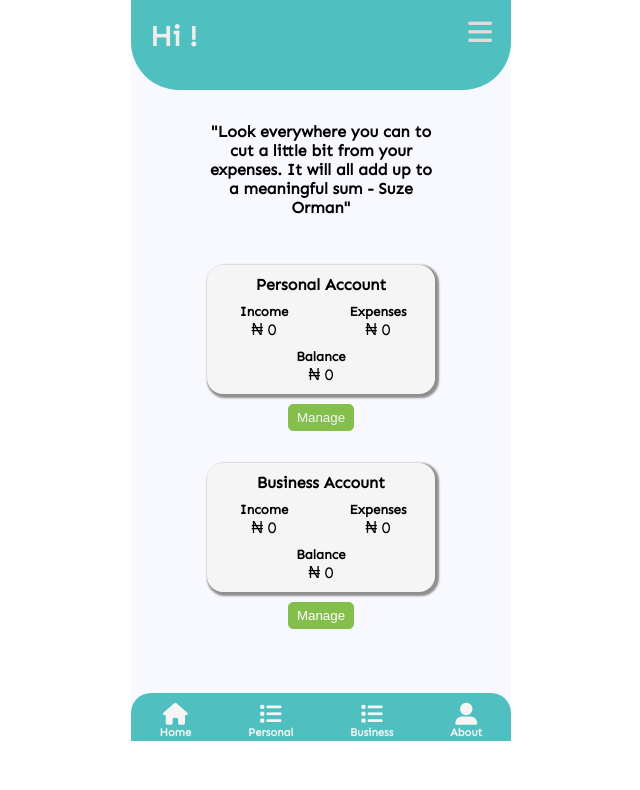
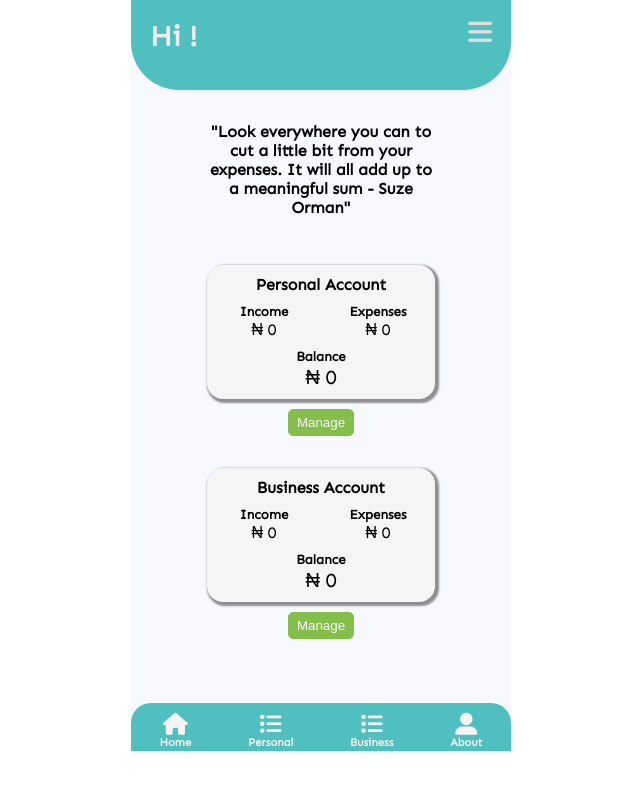
Before and after one commit to Segun98/NairaTrack, a React (Create React App) app: page / in a window 1280 px wide. Shown: the top 790 px of the page, without its empty margins (319-959 px from the left). Built offline with nearby package versions, Linux system fonts and the light colour scheme; a web font is replaced by a local one.

Commit message:
Minor UI update

```diff
--- a/src/components/Index.js
+++ b/src/components/Index.js
@@ -51,7 +51,7 @@ export default function Index() {
             </div>
             <div className="index-account-one-balance">
               <h5>Balance</h5>
-              <p>&#8358; {Commas(AccountOneBalance)}</p>
+              <p style={{fontSize:"20px"}}>&#8358; {Commas(AccountOneBalance)}</p>
             </div>
           </div>
           <button>
@@ -79,7 +79,7 @@ export default function Index() {
             </div>
             <div className="index-account-two-balance">
               <h5>Balance</h5>
-              <p> &#8358; {Commas(AccountTwoBalance)}</p>
+              <p style={{fontSize:"20px"}}> &#8358; {Commas(AccountTwoBalance)}</p>
             </div>
           </div>
           <button>
```
